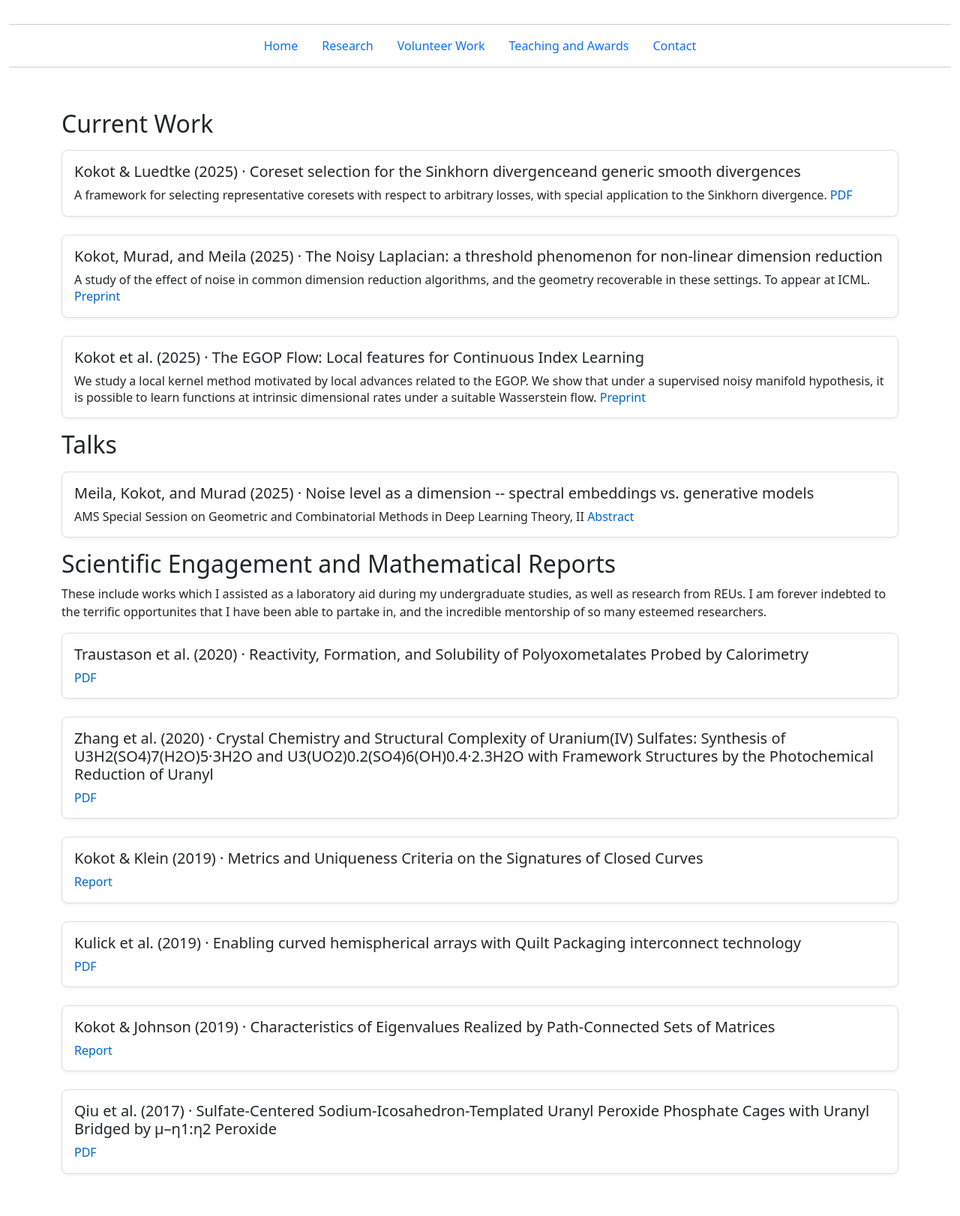
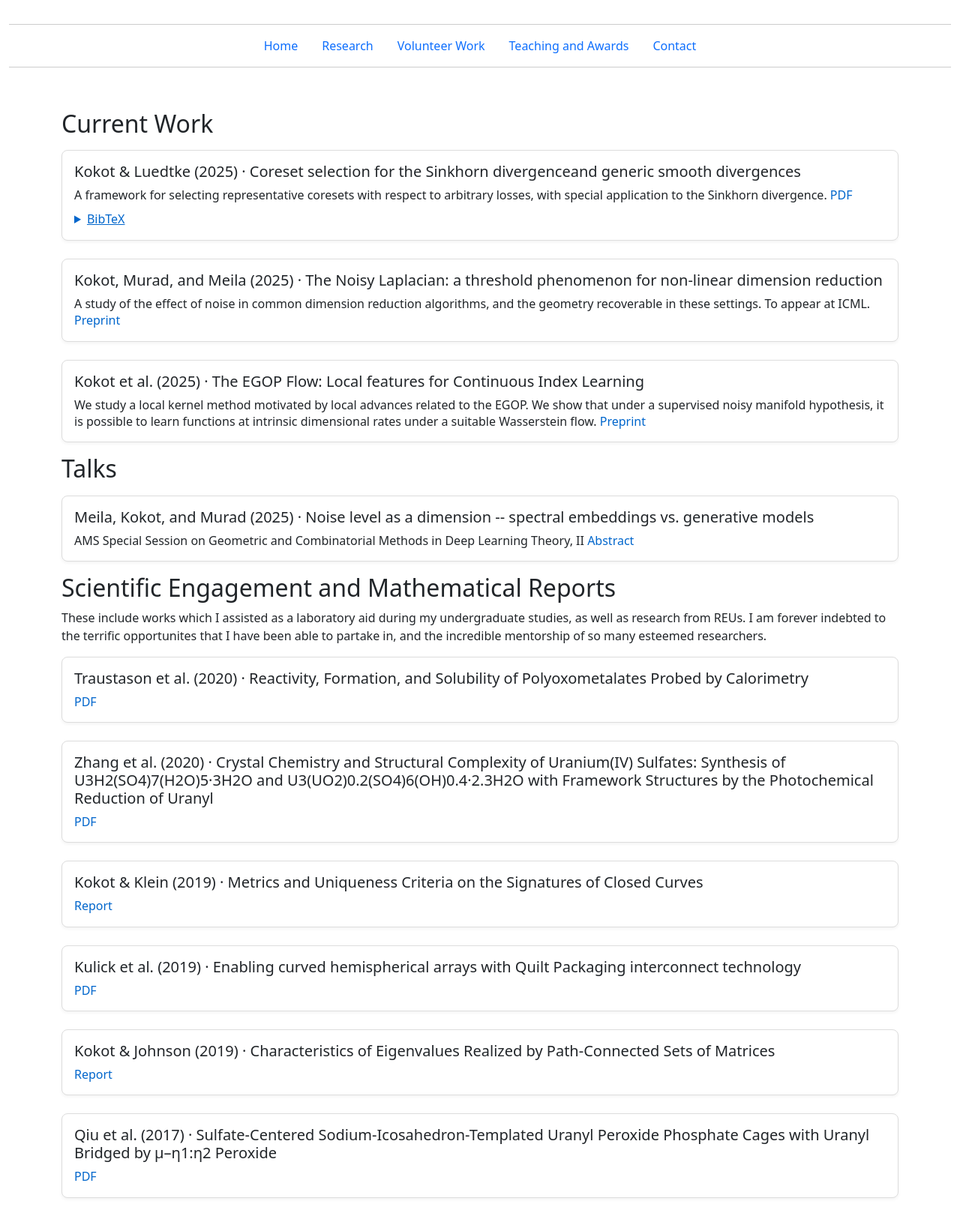
Before and after one commit to amkokot/alex_kokot, a Jekyll site: the page built from research.md, in a window 1280 px wide. Shown: the whole page at 75% size. Built offline with Jekyll 4.4.1, drawn with Linux system fonts in a browser that asks for light colours; before the commit the page ends 1590 px from its top, so only the background shows below that.

Commit message:
small text edit

```diff
--- a/assets/CSS/styles.css
+++ b/assets/CSS/styles.css
@@ -179,3 +179,23 @@ header .nav {
 .section-list .item a:hover {
   text-decoration: underline;
 }
+
+/* assets/css/styles.css */
+
+/* small indent for the details block */
+.bibtex-toggle {
+  margin-top: 0.5rem;
+}
+/* make the summary link-like */
+.bibtex-toggle summary {
+  cursor: pointer;
+  color: #0066cc;
+  text-decoration: underline;
+  font-weight: 500;
+}
+.bibtex-toggle pre {
+  background: #f3f3f3;
+  padding: 1rem;
+  border-radius: 4px;
+  overflow-x: auto;
+}
--- a/research.md
+++ b/research.md
@@ -9,7 +9,21 @@ permalink: /research/
   <div class="item">
     <h3>Kokot & Luedtke (2025) · Coreset selection for the Sinkhorn divergenceand generic smooth divergences </h3>
     <p>A framework for selecting representative coresets with respect to arbitrary losses, with special application to the Sinkhorn divergence. <a href="https://arxiv.org/pdf/2504.20194" target="_blank" rel="noopener">PDF</a></p>
-  </div>
+  <details class="bibtex-toggle">
+    <summary>BibTeX</summary>
+    <pre><code class="language-bibtex">
+@misc{kokot2025coresetselectionsinkhorndivergence,
+      title={Coreset selection for the Sinkhorn divergence and generic smooth divergences},
+      author={Alex Kokot and Alex Luedtke},
+      year={2025},
+      eprint={2504.20194},
+      archivePrefix={arXiv},
+      primaryClass={stat.ML},
+      url={https://arxiv.org/abs/2504.20194},
+}
+    </code></pre>
+  </details>
+</div>
 
   <div class="item">
     <h3>Kokot, Murad, and Meila (2025) · The Noisy Laplacian: a threshold phenomenon for non-linear dimension
```
